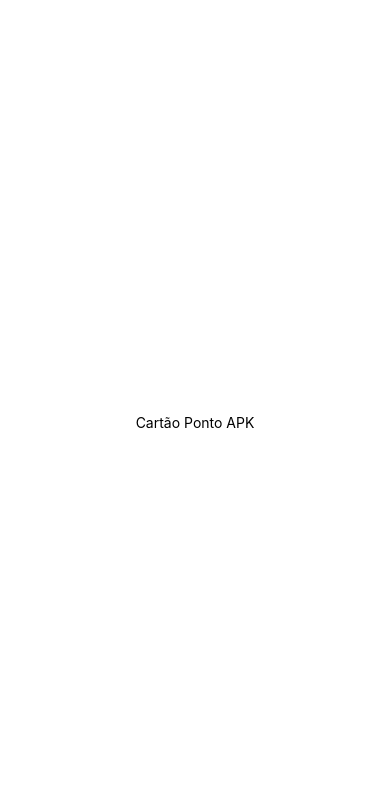
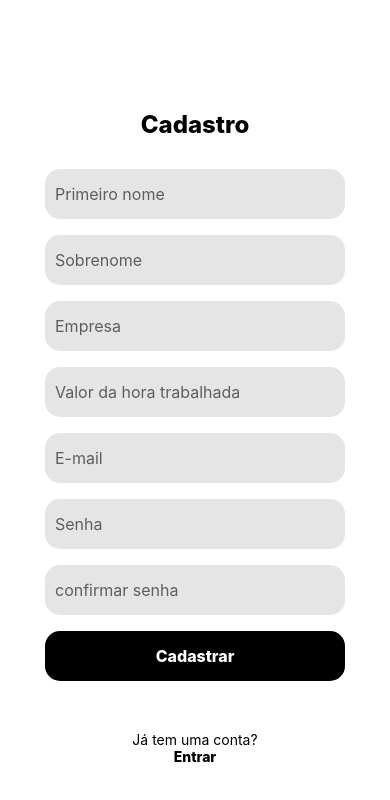
Before and after one commit to Igor-Maceno/cartao-ponto-sdk, a React Native app: screen / in a window 390 px wide. Shown: the top 800 px of the page. Built offline with nearby package versions, Linux system fonts and the light colour scheme.

Commit message:
Page login and register

```diff
--- a/App.tsx
+++ b/App.tsx
@@ -1,10 +1,12 @@
 import { StatusBar } from 'expo-status-bar';
 import { StyleSheet, Text, View } from 'react-native';
+import Login from './src/pages/login';
+import Register from './src/pages/cadastro';
 
 export default function App() {
   return (
     <View style={styles.container}>
-      <Text>Cartão Ponto APK</Text>
+      <Register/>
       <StatusBar style="auto" />
     </View>
   );
--- a/package.json
+++ b/package.json
@@ -9,10 +9,12 @@
     "web": "expo start --web"
   },
   "dependencies": {
+    "@react-native-async-storage/async-storage": "^2.1.0",
     "expo": "~52.0.23",
     "expo-status-bar": "~2.0.0",
     "react": "18.3.1",
-    "react-native": "0.76.5"
+    "react-native": "0.76.5",
+    "react-native-fs": "^2.20.0"
   },
   "devDependencies": {
     "@babel/core": "^7.25.2",
--- /dev/null
+++ b/src/db/data.json
@@ -0,0 +1,3 @@
+{
+    "users": []
+}
--- /dev/null
+++ b/src/pages/cadastro/index.jsx
@@ -0,0 +1,136 @@
+import {
+  StyleSheet,
+  TextInput,
+  TouchableOpacity,
+  Text,
+  View,
+} from "react-native";
+import React, { useState } from "react";
+
+import dbData from "../../db/data.json"
+
+export default function Register() {
+  const [firstName, setFirstName] = useState("");
+  const [lastName, setLastName] = useState("");
+  const [company, setCompany] = useState("");
+  const [hourValue, setHourValue] = useState("");
+  const [email, setEmail] = useState("");
+  const [password, setPassword] = useState("");
+  const [confirmPassword, setConfirmPassword] = useState("");
+
+  const handleSubmit = async () => {
+    if(password === confirmPassword){
+        const user = {
+            firstName,
+            lastName,
+            company,
+            hourValue,
+            email,
+            password
+          }
+
+          console.log(user)
+    }
+  };
+  return (
+    <View style={styles.container}>
+      <View>
+        <Text style={styles.title}>Cadastro</Text>
+        <TextInput
+          style={styles.input}
+          placeholder={"Primeiro nome"}
+          value={firstName}
+          onChangeText={setFirstName}
+        />
+        <TextInput
+          style={styles.input}
+          placeholder={"Sobrenome"}
+          value={lastName}
+          onChangeText={setLastName}
+        />
+        <TextInput
+          style={styles.input}
+          placeholder={"Empresa"}
+          value={company}
+          onChangeText={setCompany}
+        />
+        <TextInput
+          style={styles.input}
+          placeholder={"Valor da hora trabalhada"}
+          value={hourValue}
+          onChangeText={setHourValue}
+        />
+        <TextInput
+          style={styles.input}
+          placeholder={"E-mail"}
+          value={email}
+          onChangeText={setEmail}
+        />
+        <TextInput
+          style={styles.input}
+          placeholder={"Senha"}
+          value={password}
+          keyboardType="visible-password"
+          onChangeText={setPassword}
+        />
+        <TextInput
+          style={styles.input}
+          placeholder={"confirmar senha"}
+          value={confirmPassword}
+          keyboardType="visible-password"
+          onChangeText={setConfirmPassword}
+        />
+        <TouchableOpacity style={styles.button} onPress={handleSubmit}>
+          <Text style={styles.buttonText}>Cadastrar</Text>
+        </TouchableOpacity>
+      </View>
+      <View style={styles.link}>
+        <Text>Já tem uma conta?</Text>
+        <TouchableOpacity>
+          <Text style={{ fontWeight: "800" }}>Entrar</Text>
+        </TouchableOpacity>
+      </View>
+    </View>
+  );
+}
+
+const styles = StyleSheet.create({
+  container: {
+    marginTop: 50,
+  },
+  title: {
+    fontSize: 24,
+    fontWeight: 800,
+    textAlign: "center",
+    margin: 30,
+  },
+  input: {
+    borderColor: "#e5e5e5",
+    color: "#5e5e5e",
+    width: 300,
+    height: 50,
+    padding: 10,
+    borderRadius: 15,
+    fontSize: 16,
+    marginBottom: 16,
+    backgroundColor: "#e5e5e5",
+  },
+  button: {
+    width: 300,
+    height: 50,
+    backgroundColor: "#000",
+    color: "#FFF",
+    borderRadius: 15,
+    justifyContent: "center",
+  },
+  buttonText: {
+    color: "#FFF",
+    textAlign: "center",
+    fontSize: 16,
+    fontWeight: 800,
+  },
+  link: {
+    margin: 50,
+    alignItems: "center",
+  },
+});
--- /dev/null
+++ b/src/pages/login/index.tsx
@@ -0,0 +1,77 @@
+import {
+  StyleSheet,
+  TextInput,
+  TouchableOpacity,
+  Text,
+  View,
+} from "react-native";
+import React, { useState } from "react";
+
+export default function Login() {
+  const [email, setEmail] = useState("");
+  const [password, setPassword] = useState("");
+  console.log(password, email)
+
+  const handleSubmit = () => {
+    alert("Clicou!");
+  };
+  return (
+    <View style={styles.container}>
+      <View>
+        <Text style={styles.title}>Cartão Ponto APK</Text>
+        <TextInput style={styles.input} placeholder={"Usuário"} value={email} onChangeText={setEmail}/>
+        <TextInput style={styles.input} placeholder={"Senha"} value={password} keyboardType="visible-password" onChangeText={setPassword}/>
+        <TouchableOpacity style={styles.button} onPress={handleSubmit}>
+          <Text style={styles.buttonText}>Entrar</Text>
+        </TouchableOpacity>
+      </View>
+      <View style={styles.link}>
+        <Text>Não tem uma conta?</Text>
+        <TouchableOpacity>
+          <Text style={{ fontWeight: "800" }}>Cadastre-se</Text>
+        </TouchableOpacity>
+      </View>
+    </View>
+  );
+}
+
+const styles = StyleSheet.create({
+  container: {
+    marginTop: 50,
+  },
+  title: {
+    fontSize: 24,
+    fontWeight: 800,
+    textAlign: "center",
+    margin: 30,
+  },
+  input: {
+    borderColor: "#e5e5e5",
+    color: "#5e5e5e",
+    width: 300,
+    height: 50,
+    padding: 10,
+    borderRadius: 15,
+    fontSize: 16,
+    marginBottom: 16,
+    backgroundColor: "#e5e5e5",
+  },
+  button: {
+    width: 300,
+    height: 50,
+    backgroundColor: "#000",
+    color: "#FFF",
+    borderRadius: 15,
+    justifyContent: "center",
+  },
+  buttonText: {
+    color: "#FFF",
+    textAlign: "center",
+    fontSize: 16,
+    fontWeight: 800,
+  },
+  link: {
+    margin: 50,
+    alignItems: "center",
+  },
+});
```
Also changed, not shown: 1 other file (tests, documents, lock files or other folders).
